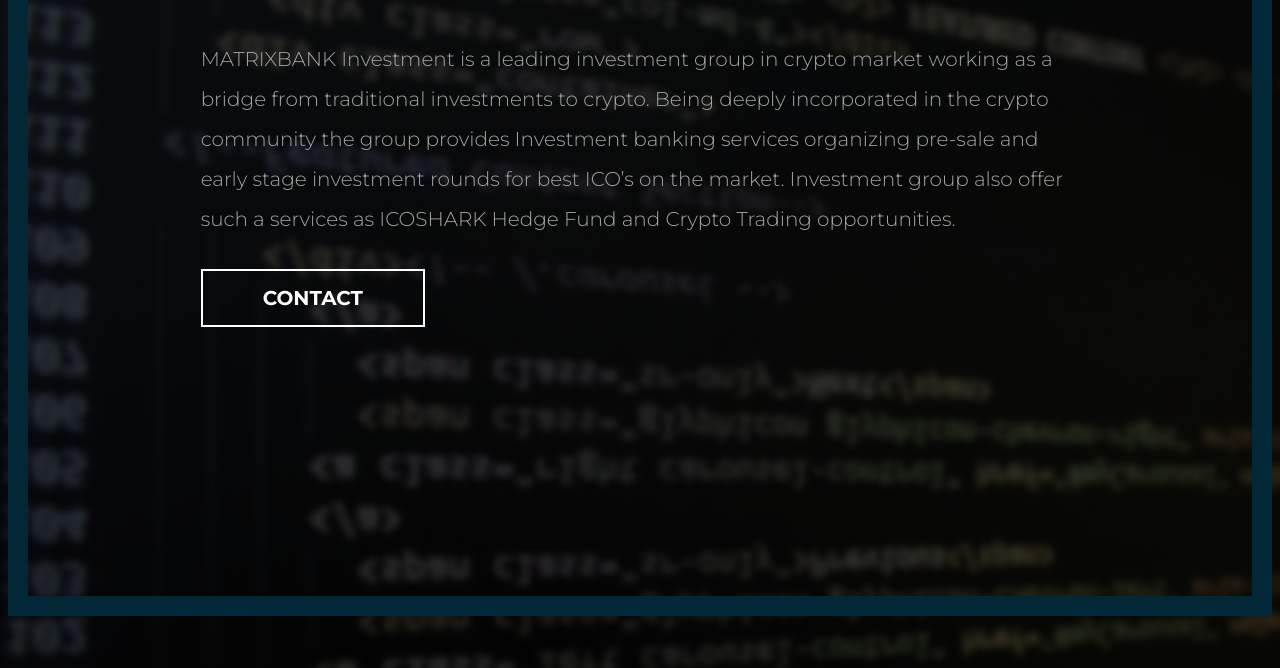
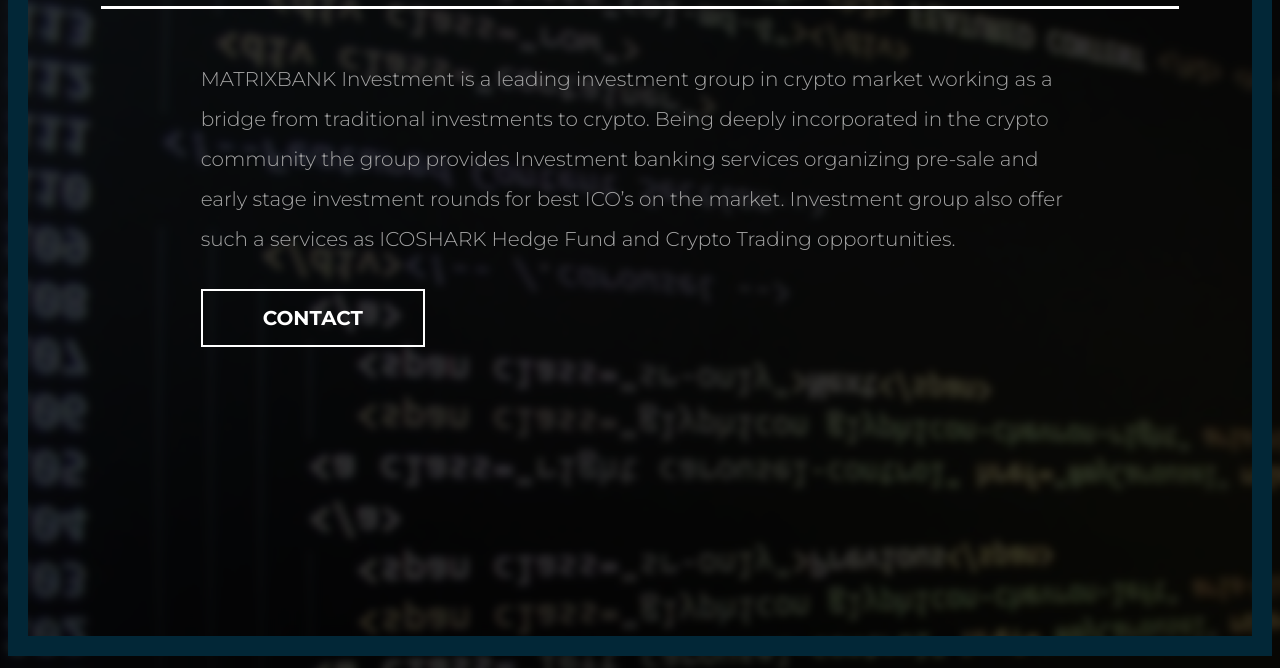
Before and after one commit to NKmelnikov/matrixbank, a plain HTML site: page index.html in a window 1280 px wide. Shown: the part 132-800 px from the top of the page. Drawn offline with Linux system fonts and the light colour scheme.

Commit message:
some fixes

```diff
--- a/css/styles.mobile.scss
+++ b/css/styles.mobile.scss
@@ -1,12 +1,12 @@
 @media (max-width:2100px){
   .app{
-      padding:0 15% 0 15%;
+      padding:20px 15% 20px 15%;
       //min-height:calc(100vh - 60px);
     }
 }
 @media (max-width:1490px){
   .app{
-    padding:0 5% 0 5%;
+    padding:20px 5% 20px 5%;
     //min-height:calc(100vh - 100px);
 
   }
@@ -14,7 +14,7 @@
 
 @media (max-width:1320px){
   .app{
-    padding:0 1% 0 1%;
+    padding:20px 1% 20px 1%;
   }
 }
 
```
Also changed, not shown: css/styles.mobile.css, 1 other file.
